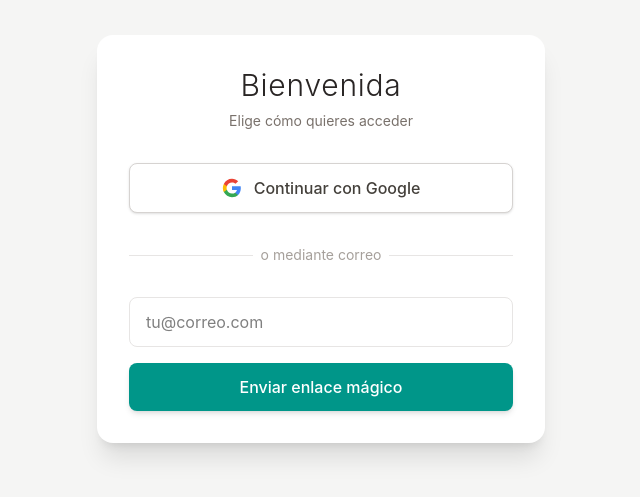
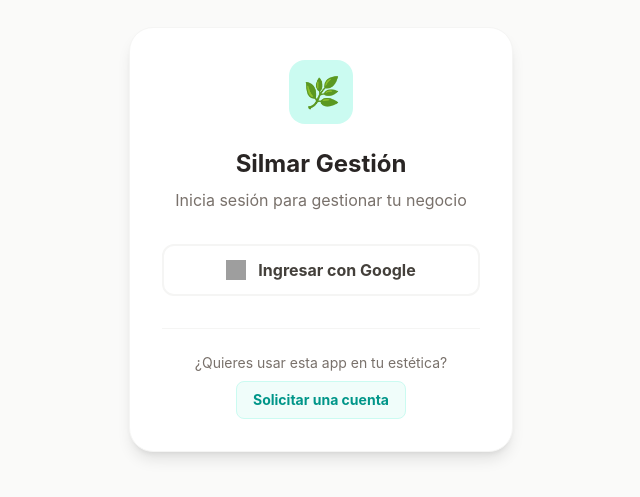
Before and after one commit to Anibalista/gestion-estetica-pwa, a React (Vite) app: page / in a window 1280 px wide. Shown: the part 161-658 px from the top of the page, without its empty margins (319-959 px from the left). Built offline with nearby package versions, Linux system fonts and the light colour scheme; grey boxes are pictures that could not be loaded.

Commit message:
añadido formulario de registro de usuario

```diff
--- a/src/App.jsx
+++ b/src/App.jsx
@@ -35,114 +35,116 @@ function App() {
 }
 
 // ------------------------------------------------------------------
-// COMPONENTE 1: EL LOGIN
+// COMPONENTE 1: EL LOGIN y REGISTRO
 // ------------------------------------------------------------------
 function Login() {
-  const [email, setEmail] = useState('')
   const [loading, setLoading] = useState(false)
-  const [message, setMessage] = useState('')
-  const [isError, setIsError] = useState(false)
+  const [vista, setVista] = useState('login') // Puede ser 'login' o 'registro'
+  const [planSeleccionado, setPlanSeleccionado] = useState('Free')
 
-  // Función 1: Autenticación con Google
   const handleGoogleLogin = async () => {
     setLoading(true)
     const { error } = await supabase.auth.signInWithOAuth({
       provider: 'google',
-      options: {
-        // Corrección: Usamos el origen actual de la ventana
-        redirectTo: window.location.origin
-      }
     })
     if (error) {
-      setIsError(true)
-      setMessage(error.message)
+      alert('Error: ' + error.message)
       setLoading(false)
     }
   }
 
-  // Función 2: Autenticación con Link Mágico (OTP)
-  const handleMagicLinkLogin = async (e) => {
-    e.preventDefault()
-    setLoading(true)
-    setMessage('')
-    setIsError(false)
+  // --- PANTALLA DE REGISTRO ---
+  if (vista === 'registro') {
+    return (
+      <div className="min-h-screen bg-stone-50 flex flex-col justify-center items-center p-4">
+        <div className="bg-white p-8 rounded-3xl shadow-lg border border-stone-100 max-w-md w-full animate-fadeIn">
+          <div className="text-center mb-8">
+            <span className="text-4xl">👋</span>
+            <h2 className="text-2xl font-bold text-stone-800 mt-2">Únete a Silmar</h2>
+            <p className="text-sm text-stone-500 mt-1">Completa tus datos y te contactaremos para activar tu cuenta y configurar tu plan.</p>
+          </div>
 
-    const { error } = await supabase.auth.signInWithOtp({
-      email: email,
-      options: {
-        // Corrección: Usamos el origen actual de la ventana
-        emailRedirectTo: window.location.origin
-      }
-    })
+          {/* Usamos FormSubmit para enviar el email mágicamente */}
+          <form action="https://formsubmit.co/ANIBALISTA.SISTEMAS@GMAIL.COM" method="POST" className="space-y-5">
 
-    if (error) {
-      setIsError(true)
-      setMessage(error.message)
-    } else {
-      setMessage('¡Revisa tu correo! Te enviamos el enlace mágico.')
-    }
-    setLoading(false)
+            {/* Configuraciones ocultas de FormSubmit */}
+            <input type="hidden" name="_subject" value="Nueva Solicitud de Profesional - Silmar" />
+            <input type="hidden" name="_captcha" value="false" />
+            <input type="hidden" name="_template" value="table" />
+
+            <div>
+              <label className="block text-xs font-bold text-stone-500 uppercase mb-1">Nombre Completo</label>
+              <input type="text" name="Nombre" required className="w-full px-4 py-3 border border-stone-200 rounded-xl outline-none focus:ring-2 focus:ring-teal-500" />
+            </div>
+
+            <div>
+              <label className="block text-xs font-bold text-stone-500 uppercase mb-1">Email de contacto</label>
+              <input type="email" name="Email" required className="w-full px-4 py-3 border border-stone-200 rounded-xl outline-none focus:ring-2 focus:ring-teal-500" />
+            </div>
+
+            <div>
+              <label className="block text-xs font-bold text-stone-500 uppercase mb-1">Teléfono / WhatsApp</label>
+              <input type="text" name="Telefono" required className="w-full px-4 py-3 border border-stone-200 rounded-xl outline-none focus:ring-2 focus:ring-teal-500" />
+            </div>
+
+            <div>
+              <label className="block text-xs font-bold text-stone-500 uppercase mb-1">Plan de Interés</label>
+              <select name="Plan" value={planSeleccionado} onChange={(e) => setPlanSeleccionado(e.target.value)} className="w-full px-4 py-3 border border-stone-200 rounded-xl outline-none focus:ring-2 focus:ring-teal-500 bg-white font-bold text-stone-700">
+                <option value="Free">Plan Free (Prueba gratuita)</option>
+                <option value="Unipersonal">Plan Unipersonal</option>
+                <option value="Estetica">Plan Estética (Múltiples box)</option>
+                <option value="Full">Plan Full (Gestión total)</option>
+              </select>
+            </div>
+
+            {/* Este campo solo aparece si eligen Estética o Full */}
+            {(planSeleccionado === 'Estetica' || planSeleccionado === 'Full') && (
+              <div className="animate-fadeIn p-4 bg-teal-50 rounded-xl border border-teal-100">
+                <label className="block text-xs font-bold text-teal-800 uppercase mb-1">Nombre de la Empresa / Local</label>
+                <input type="text" name="Empresa" required className="w-full px-4 py-2 border border-teal-200 rounded-lg outline-none focus:ring-2 focus:ring-teal-500 bg-white" placeholder="Ej: Centro de Estética Belleza" />
+              </div>
+            )}
+
+            <button type="submit" className="w-full bg-teal-600 text-white py-3 rounded-xl font-bold shadow-md hover:bg-teal-700 transition-all mt-4">
+              Enviar Solicitud
+            </button>
+          </form>
+
+          <button onClick={() => setVista('login')} className="w-full mt-6 text-sm text-stone-400 font-bold hover:text-stone-600 transition-colors">
+            ← Volver al inicio de sesión
+          </button>
+        </div>
+      </div>
+    )
   }
 
+  // --- PANTALLA DE LOGIN NORMAL ---
   return (
-    <div className="min-h-screen bg-stone-100 flex items-center justify-center p-4">
-      <div className="max-w-md w-full bg-white rounded-2xl shadow-xl p-8">
+    <div className="min-h-screen bg-stone-50 flex flex-col justify-center items-center p-4">
+      <div className="bg-white p-8 rounded-3xl shadow-lg border border-stone-100 max-w-sm w-full text-center">
+        <div className="w-16 h-16 bg-teal-100 text-teal-600 rounded-2xl flex items-center justify-center mx-auto mb-6">
+          <span className="text-3xl">🌿</span>
+        </div>
+        <h1 className="text-2xl font-bold text-stone-800 mb-2">Silmar Gestión</h1>
+        <p className="text-stone-500 mb-8">Inicia sesión para gestionar tu negocio</p>
 
-        <div className="text-center mb-8">
-          <h1 className="text-3xl font-light text-stone-800 tracking-wide">Bienvenida</h1>
-          <p className="text-stone-500 mt-2 text-sm">Elige cómo quieres acceder</p>
-        </div>
-
-        {/* BOTÓN DE GOOGLE */}
         <button
           onClick={handleGoogleLogin}
           disabled={loading}
-          className="w-full flex items-center justify-center gap-3 bg-white border border-stone-300 hover:bg-stone-50 text-stone-700 font-medium py-3 px-4 rounded-lg transition-colors shadow-sm disabled:opacity-50"
+          className="w-full bg-white border-2 border-stone-100 text-stone-700 font-bold py-3 px-4 rounded-xl flex items-center justify-center gap-3 hover:bg-stone-50 hover:border-stone-200 transition-all disabled:opacity-50"
         >
-          <svg className="w-5 h-5" viewBox="0 0 24 24">
-            <path fill="#4285F4" d="M22.56 12.25c0-.78-.07-1.53-.2-2.25H12v4.26h5.92c-.26 1.37-1.04 2.53-2.21 3.31v2.77h3.57c2.08-1.92 3.28-4.74 3.28-8.09z" />
-            <path fill="#34A853" d="M12 23c2.97 0 5.46-.98 7.28-2.66l-3.57-2.77c-.98.66-2.23 1.06-3.71 1.06-2.86 0-5.29-1.93-6.16-4.53H2.18v2.84C3.99 20.53 7.7 23 12 23z" />
-            <path fill="#FBBC05" d="M5.84 14.09c-.22-.66-.35-1.36-.35-2.09s.13-1.43.35-2.09V7.07H2.18C1.43 8.55 1 10.22 1 12s.43 3.45 1.18 4.93l2.85-2.22.81-.62z" />
-            <path fill="#EA4335" d="M12 5.38c1.62 0 3.06.56 4.21 1.64l3.15-3.15C17.45 2.09 14.97 1 12 1 7.7 1 3.99 3.47 2.18 7.07l3.66 2.84c.87-2.6 3.3-4.53 6.16-4.53z" />
-          </svg>
-          {loading ? 'Cargando...' : 'Continuar con Google'}
+          <img src="https://www.svgrepo.com/show/475656/google-color.svg" alt="Google" className="w-5 h-5" />
+          {loading ? 'Conectando...' : 'Ingresar con Google'}
         </button>
 
-        {/* SEPARADOR "O" */}
-        <div className="relative my-8">
-          <div className="absolute inset-0 flex items-center">
-            <div className="w-full border-t border-stone-200"></div>
-          </div>
-          <div className="relative flex justify-center text-sm">
-            <span className="px-2 bg-white text-stone-400">o mediante correo</span>
-          </div>
+        <div className="mt-8 pt-6 border-t border-stone-100">
+          <p className="text-sm text-stone-500">
+            ¿Quieres usar esta app en tu estética? <br/>
+            <button onClick={() => setVista('registro')} className="text-teal-600 font-bold hover:text-teal-800 mt-2 border border-teal-100 bg-teal-50 px-4 py-2 rounded-lg transition-colors">
+              Solicitar una cuenta
+            </button>
+          </p>
         </div>
-
-        {/* FORMULARIO MAGIC LINK */}
-        <form onSubmit={handleMagicLinkLogin} className="space-y-4">
-          <input
-            type="email"
-            placeholder="tu@correo.com"
-            value={email}
-            onChange={(e) => setEmail(e.target.value)}
-            required
-            className="w-full px-4 py-3 rounded-lg border border-stone-200 focus:ring-2 focus:ring-teal-500 outline-none transition-all"
-          />
-          <button
-            type="submit"
-            disabled={loading}
-            className="w-full bg-teal-600 hover:bg-teal-700 text-white font-medium py-3 rounded-lg transition-colors shadow-md disabled:opacity-70"
-          >
-            {loading ? 'Enviando...' : 'Enviar enlace mágico'}
-          </button>
-        </form>
-
-        {/* MENSAJES */}
-        {message && (
-          <div className={`mt-6 p-4 rounded-lg text-center text-sm ${isError ? 'bg-red-50 text-red-600' : 'bg-teal-50 text-teal-800'}`}>
-            {message}
-          </div>
-        )}
       </div>
     </div>
   )
```
